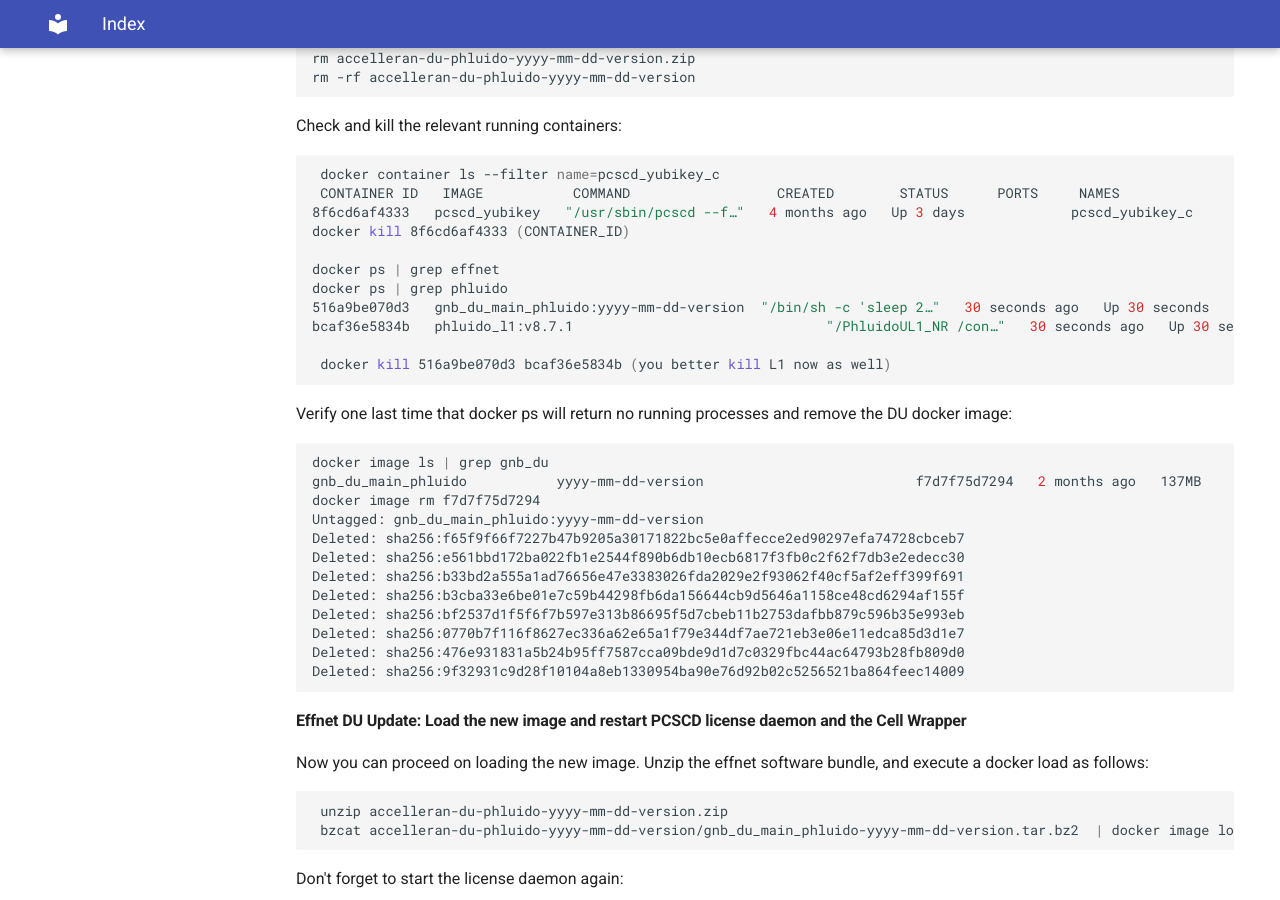
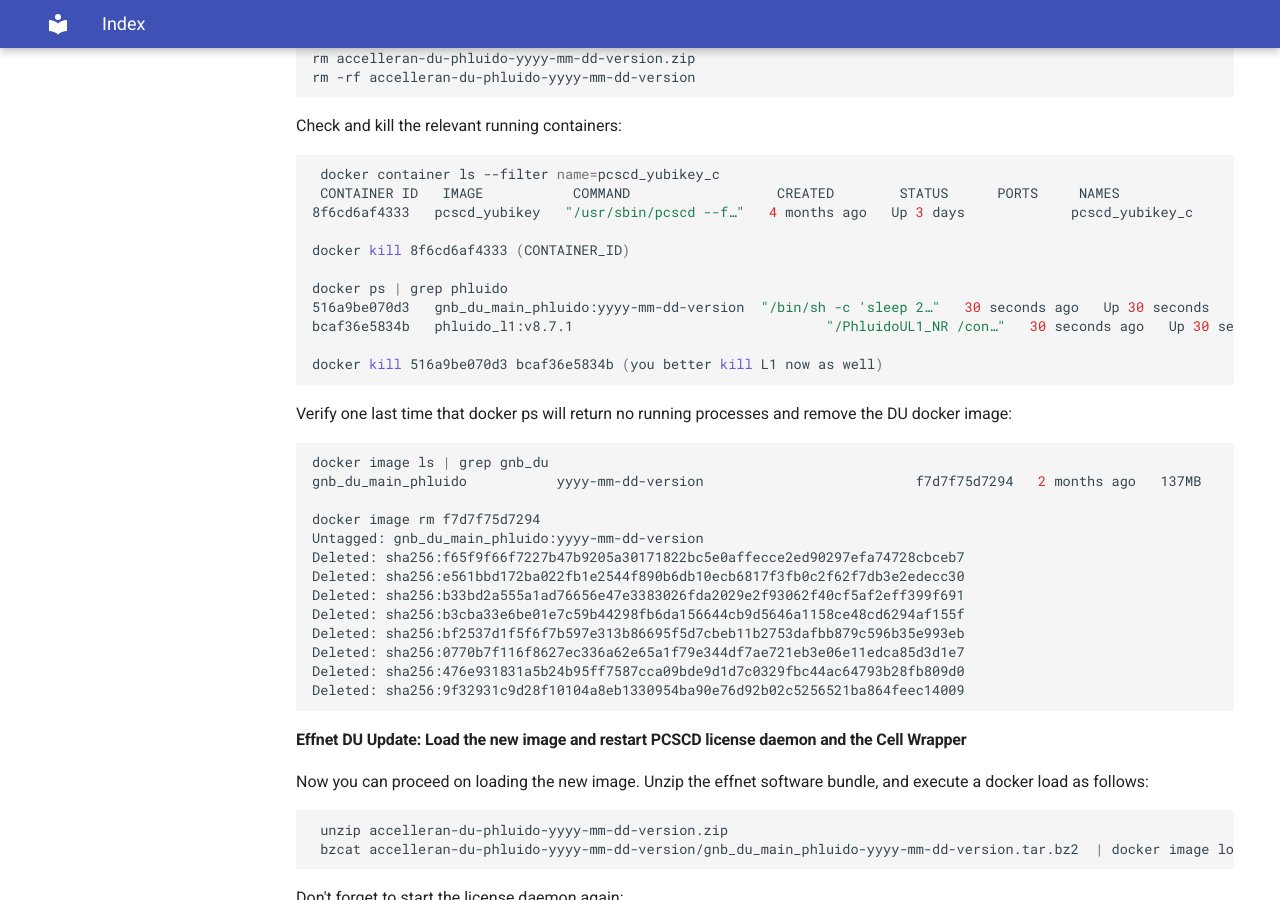
Before and after one commit to accelleran/drax-docs, an MkDocs documentation site: the page built from docs/op-guide/DU-L1 Update/index.md, in a window 1280 px wide and 900 px high, scrolled down 1408 px. Built offline with MkDocs 1.6.1 and Material for MkDocs 9.7.7, drawn with Linux system fonts in a browser that asks for light colours; the version menu is left out; part of the change alters nothing that is shown.

Commit message:
Update index.md

````diff
--- a/docs/op-guide/DU-L1 Update/index.md
+++ b/docs/op-guide/DU-L1 Update/index.md
@@ -58,14 +58,14 @@ Check and kill the relevant running containers:
  docker container ls --filter name=pcscd_yubikey_c
  CONTAINER ID   IMAGE           COMMAND                  CREATED        STATUS      PORTS     NAMES
 8f6cd6af4333   pcscd_yubikey   "/usr/sbin/pcscd --f…"   4 months ago   Up 3 days             pcscd_yubikey_c
+
 docker kill 8f6cd6af4333 (CONTAINER_ID)
 
-docker ps | grep effnet
 docker ps | grep phluido
 516a9be070d3   gnb_du_main_phluido:yyyy-mm-dd-version  "/bin/sh -c 'sleep 2…"   30 seconds ago   Up 30 seconds             gnb_du_main_phluido
 bcaf36e5834b   phluido_l1:v8.7.1                               "/PhluidoUL1_NR /con…"   30 seconds ago   Up 30 seconds             phluido_l1
 
- docker kill 516a9be070d3 bcaf36e5834b (you better kill L1 now as well)
+docker kill 516a9be070d3 bcaf36e5834b (you better kill L1 now as well)
 
 ```
 Verify one last time that docker ps will return no running processes and remove the DU docker image:
@@ -74,6 +74,7 @@ Verify one last time that docker ps will return no running processes and remove
 
 docker image ls | grep gnb_du
 gnb_du_main_phluido           yyyy-mm-dd-version                          f7d7f75d7294   2 months ago   137MB
+
 docker image rm f7d7f75d7294
 Untagged: gnb_du_main_phluido:yyyy-mm-dd-version
 Deleted: sha256:f65f9f66f7227b47b9205a30171822bc5e0affecce2ed90297efa74728cbceb7
@@ -101,6 +102,7 @@ docker container ls --filter name=pcscd_yubikey_c
 ```
 Verify that the docker image has been loaded and the license daemon is running again:
 ``` bash
+
 docker image ls | grep gnb_du
 gnb_du_main_phluido           yyyy-mm-dd-version                           b8c7c94d8215   1 minute ago   87MB
 
@@ -182,7 +184,7 @@ Verify that the docker image has been loaded:
 docker image ls | grep l1
 phluido_l1            v.x.y.z                           b8c7c94d8215   1 minute ago   70MB
 
-Now login to your RIC VM, locate the directory where your Cell Wrapper yaml configuration file is (typically named "cw.yml") and redeploy it:
+Now login to your RIC VM, locate the directory where your Cell Wrapper yaml configuration file is (typically named "cw.yaml") and redeploy it:
 
 ``` bash
 helm install cw acc-helm/cw-cell-wrapper --values cw.yaml
````
